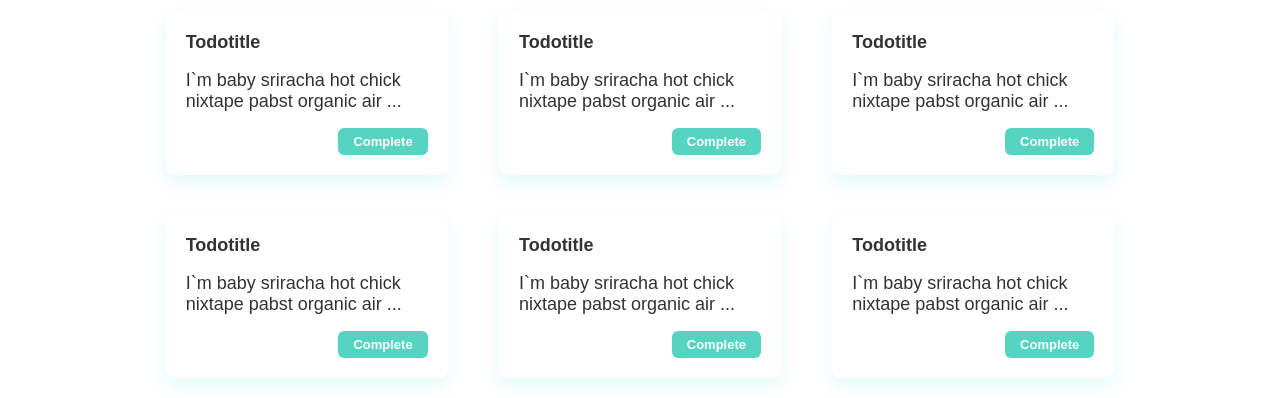
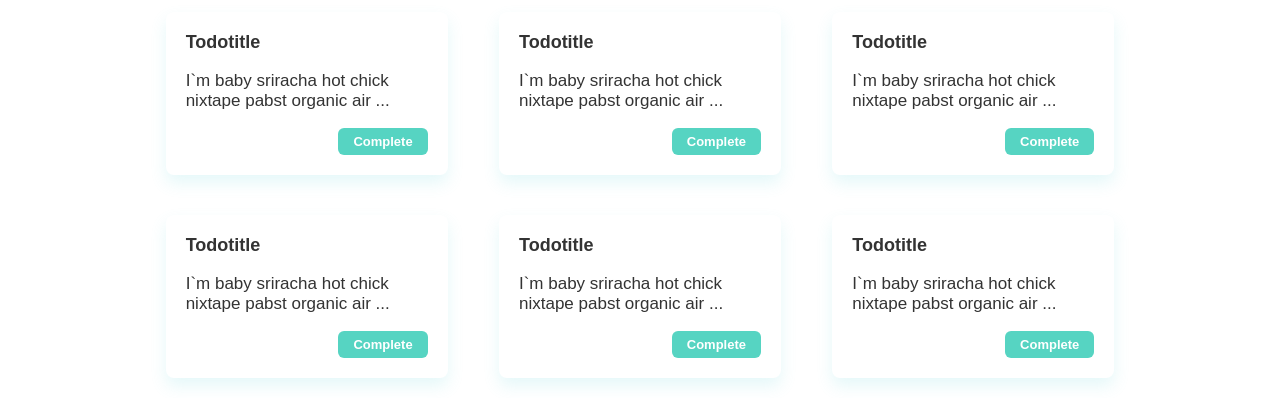
Before and after one commit to ivkval/css, a plain HTML site: page index.html in a window 1280 px wide. Shown: the part 487-885 px from the top of the page. Drawn offline with Linux system fonts and the light colour scheme.

Commit message:
Font size
Changed font size

```diff
--- a/styles.scss
+++ b/styles.scss
@@ -162,7 +162,7 @@ section {
             .card-text {
                 color: $text-color;
                 text-align: left;
-                @include responsive-font-size(18px);
+                @include responsive-font-size(17px);
             }
 
             .card-btn {
```
Also changed, not shown: styles.css.
